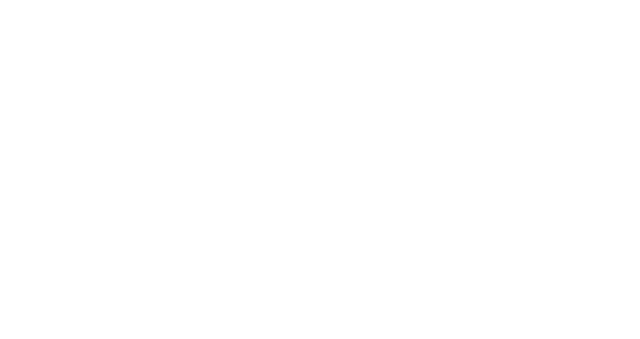
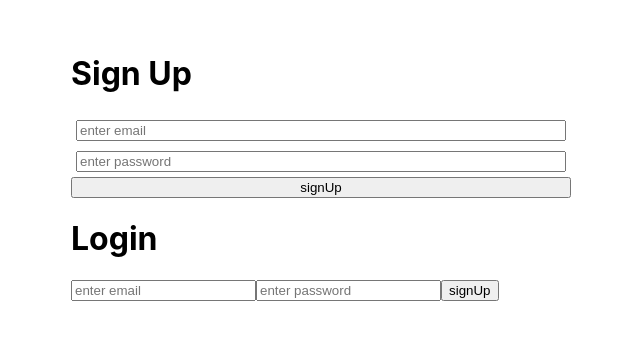
Before and after one commit to Duyoofmp/social-networking-app, a React (Create React App) app: page / in a window 1280 px wide. Shown: the part 233-572 px from the top of the page, without its empty margins (319-959 px from the left). Built offline with nearby package versions, Linux system fonts and the light colour scheme.

Commit message:
login page set

```diff
--- a/package.json
+++ b/package.json
@@ -9,7 +9,7 @@
     "firebase": "^9.17.2",
     "react": "^18.2.0",
     "react-dom": "^18.2.0",
-    "react-scripts": "^2.1.3",
+    "react-scripts": "5.0.1",
     "web-vitals": "^2.1.4"
   },
   "scripts": {
--- /dev/null
+++ b/src/App.css
@@ -0,0 +1,7 @@
+.app{
+  width: 100%;
+  height: 100vh;
+  display: flex;
+  align-items: center;
+  justify-content: center;
+}
--- a/src/App.js
+++ b/src/App.js
@@ -1,5 +1,13 @@
+import './App.css';
+import { Login } from './components/Login';
 
+function App() {
 
-export default function App() {
-  return "";
+  return (
+    <div className="app">
+     <Login/>
+    </div>
+  );
 }
+
+export default App;
--- /dev/null
+++ b/src/Login.css
@@ -0,0 +1,8 @@
+.app_signup{
+    width: 500px;
+    display: flex;
+    flex-direction: column;
+}
+.app_signup input{
+    margin: 5px;
+}
--- /dev/null
+++ b/src/components/Login.js
@@ -0,0 +1,67 @@
+import { createUserWithEmailAndPassword, signInWithEmailAndPassword, signOut } from 'firebase/auth'
+import React, { useState } from 'react'
+import { auth } from '../firebase'
+import '../Login.css'
+export const Login = () => {
+
+    const [email,setEmail]=useState("")
+    const [password,setPassword]=useState("")
+    const [loginemail,setLoginEmail]=useState("")
+    const [loginpassword,setLoginPassword]=useState("")
+    const [user,setUser]=useState("")
+    const signUp=()=>{
+        createUserWithEmailAndPassword(auth,email,password).then((userCredential)=>{
+            const user=userCredential.user;
+            console.log(user)
+        }).catch(err=>{
+             const error=err.message
+        })
+    }
+    const Login=()=>{
+        signInWithEmailAndPassword(auth,loginemail,loginpassword).then((userCredential)=>{
+            const user=userCredential.user;
+            console.log(user)
+            setUser(user)
+        }).catch(err=>{
+             const error=err.message
+        })
+    }
+    const logout=()=>{
+        signOut(auth).then(() => {
+         setUser(null)
+        }).catch((err) => {
+           const error=err.message
+        });
+    }
+
+
+
+  return (
+    <div className='loginpage'>
+        {user? <div>
+            <h1>Hello{user.email}</h1>
+            <button onClick={logout}>Logout</button>
+        </div>:<div>
+        <div className='app_signup'>
+            <h1>
+                Sign Up
+            </h1>
+            <input type="text" placeholder='enter email' onChange={(e)=>setEmail(e.target.value)}/>
+            <input type="password" placeholder='enter password' onChange={(e)=>setPassword(e.target.value)}/>
+            <button onClick={signUp}>signUp</button>
+
+        </div>
+        <div className='app_login'>
+            <h1>
+            Login
+            </h1>
+            <input type="text" placeholder='enter email' onChange={(e)=>setLoginEmail(e.target.value)}/>
+            <input type="password" placeholder='enter password' onChange={(e)=>setLoginPassword(e.target.value)}/>
+            <button onClick={Login}>signUp</button>
+
+        </div>
+            </div>}
+
+    </div>
+  )
+}
--- /dev/null
+++ b/src/firebase.js
@@ -0,0 +1,16 @@
+import { initializeApp } from "firebase/app";
+import {getAuth} from 'firebase/auth'
+const firebaseConfig = {
+  apiKey: "AIzaSyA-SUab9LkbZ_IR6QVfud8hrLkX1Ty9F3w",
+  authDomain: "social-networking-app-8abf1.firebaseapp.com",
+  projectId: "social-networking-app-8abf1",
+  storageBucket: "social-networking-app-8abf1.appspot.com",
+  messagingSenderId: "135362062974",
+  appId: "1:135362062974:web:8b278c00ac43a4ec3f062f",
+  measurementId: "G-12VT79JF3N"
+};
+
+// Initialize Firebase
+const app = initializeApp(firebaseConfig);
+const auth=getAuth();
+export {app,auth}
--- /dev/null
+++ b/src/index.css
@@ -0,0 +1,13 @@
+body {
+  margin: 0;
+  font-family: -apple-system, BlinkMacSystemFont, 'Segoe UI', 'Roboto', 'Oxygen',
+    'Ubuntu', 'Cantarell', 'Fira Sans', 'Droid Sans', 'Helvetica Neue',
+    sans-serif;
+  -webkit-font-smoothing: antialiased;
+  -moz-osx-font-smoothing: grayscale;
+}
+
+code {
+  font-family: source-code-pro, Menlo, Monaco, Consolas, 'Courier New',
+    monospace;
+}
--- a/src/index.js
+++ b/src/index.js
@@ -1,11 +1,11 @@
 import React from 'react';
 import ReactDOM from 'react-dom/client';
+import './index.css';
 import App from './App';
-
 
 const root = ReactDOM.createRoot(document.getElementById('root'));
 root.render(
-
+  <React.StrictMode>
     <App />
-
+  </React.StrictMode>
 );
```
Also changed, not shown: public/robots.txt (deleted), 1 other file (tests, documents, lock files or other folders).
